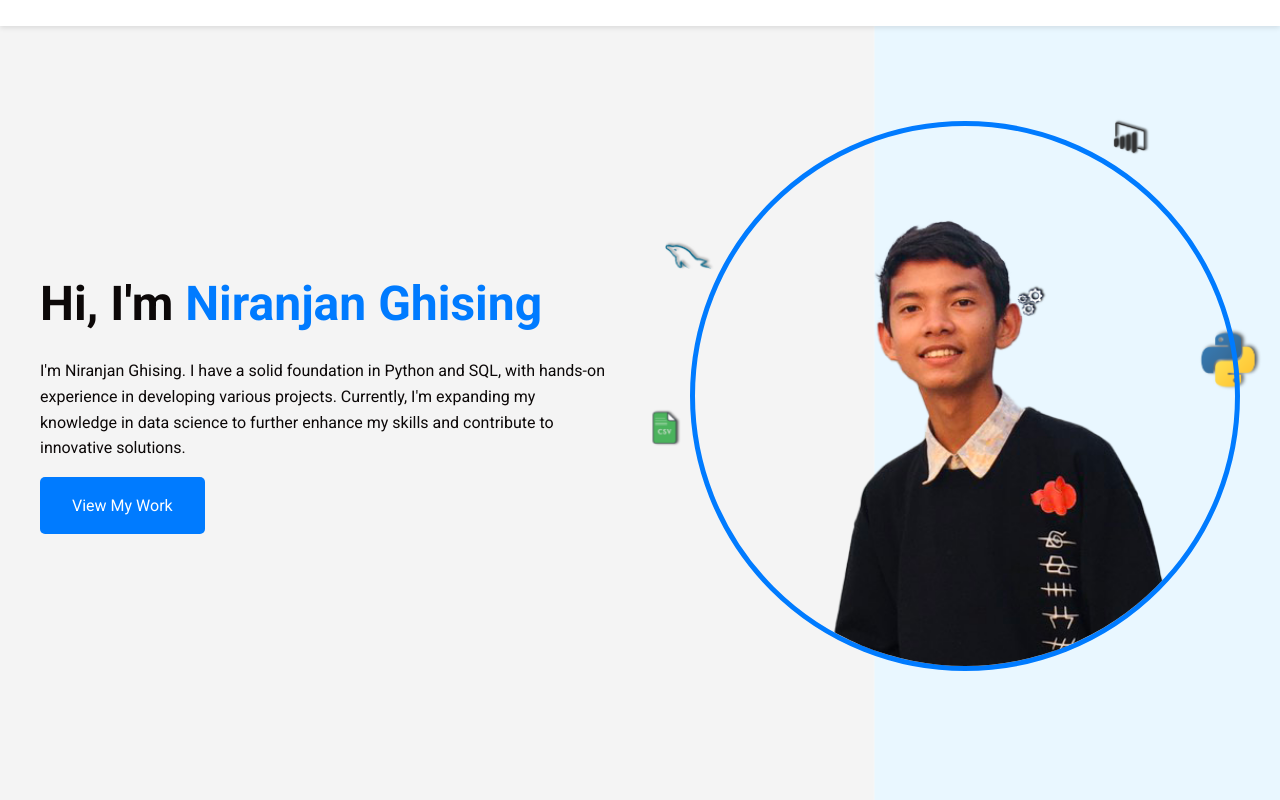
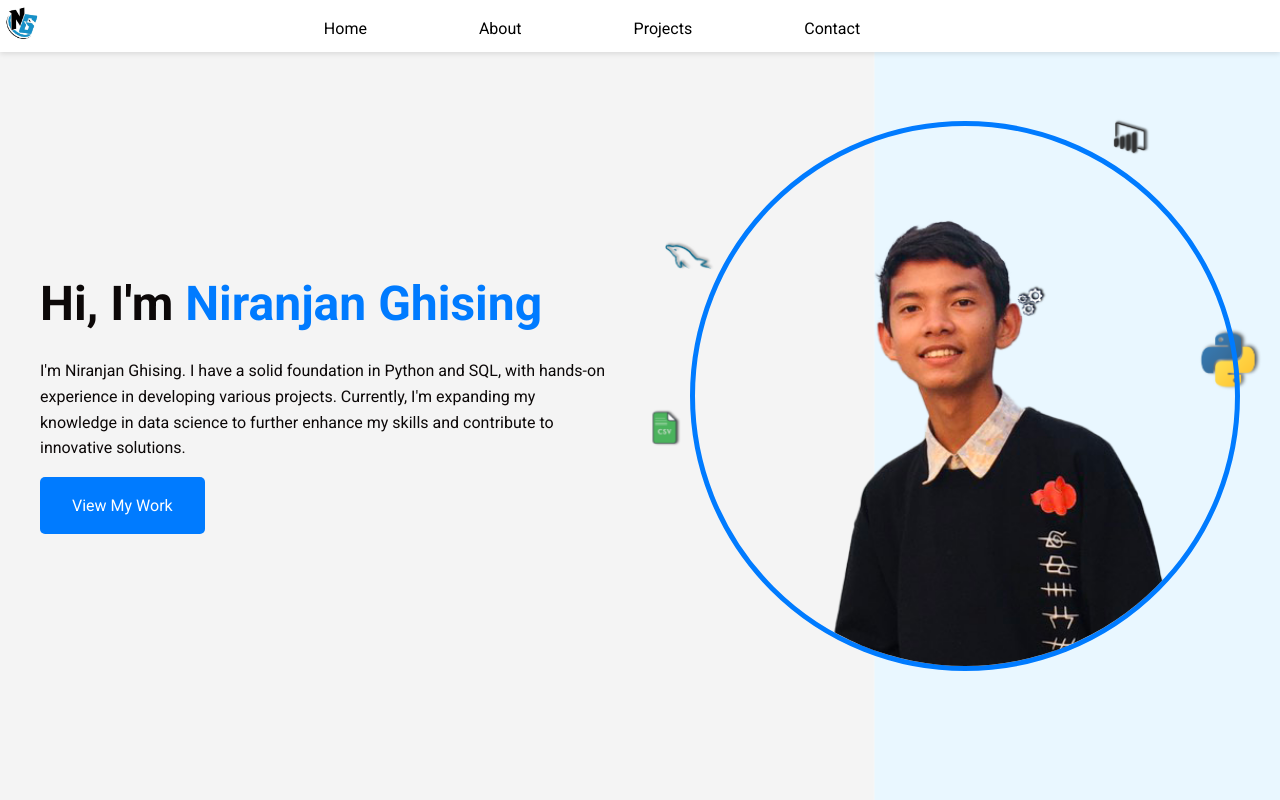
Before and after one commit to NiranjanGhising/Portfolio, a plain HTML site: page index.html in a window 1280 px wide. Shown: the top 800 px of the page. Drawn offline with Linux system fonts and the light colour scheme.

Commit message:
Modify:style.css

```diff
--- a/style.css
+++ b/style.css
@@ -15,7 +15,7 @@ body {
 /* Header - Hire Me Button */
 .navbar {
     background: #fff;
-    padding: 1rem;
+    padding: 0.5rem;
     position: fixed;
     width: 100%;
     top: 0;
@@ -31,9 +31,9 @@ body {
 
 
 .logo-img {
-    height: 80px; /* Adjust logo size */
+    height: 60px; /* Adjust logo size */
     width: auto;
-    margin: -5rem;
+    margin: -1rem;
   }
 
 
@@ -84,7 +84,7 @@ body {
 /* Navigation */
 .navbar {
     background: #fff;
-    padding: 0rem;
+    padding: rem;
     position: fixed;
     width: 100%;
     top: 0;
@@ -99,8 +99,8 @@ body {
     display: flex;
 
     gap: 5rem;
-    margin: -50px;
-    padding: 0;
+    margin: -3rem;
+    padding: 20px;
     position: absolute;
     left: 50%;
     transform: translate(-50%);
```
